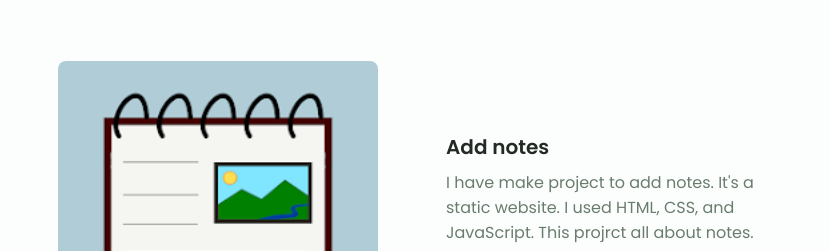
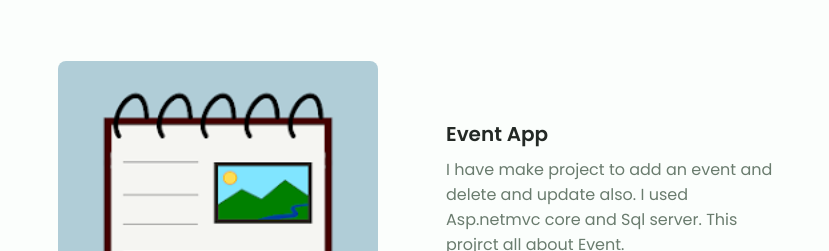
Before and after one commit to jha999/gautam.github.io, a plain HTML site: page index.html in a window 1280 px wide. Shown: the part 4568-4819 px from the top of the page, without its empty margins (226-1055 px from the left). Drawn offline with nearby package versions, Linux system fonts and the light colour scheme.

Commit message:
Update index.html

```diff
--- a/index.html
+++ b/index.html
@@ -503,10 +503,10 @@
                         <img src="notes.webp" alt="add notes" class="project__img" />
 
                         <div class="project__data">
-                            <h3 class="project__title">Add notes</h3>
-                            <p class="project__description">I have make project to add notes. It's a static
-                                website. I
-                                used HTML, CSS, and JavaScript. This projrct all about notes.</p>
+                            <h3 class="project__title">Event App</h3>
+                            <p class="project__description">I have make project to add an event and delete and update also.
+                                I
+                                used Asp.netmvc core and Sql server. This projrct all about Event.</p>
                             <a href="https://github.com/jha999" target="_blank"
                                 class="button button--flex button--small project__button">View
                                 <i class="uil uil-navigator button__icon"></i>
@@ -515,22 +515,19 @@
                     </div>
 
                     <!--==================== PROJECT 2 ====================-->
-                    <!-- <div class="project__content grid swiper-slide">
+      <!--           <div class="project__content grid swiper-slide">
                         <img src="assets/img/pokemon.jpeg" alt="marvel" class="project__img" />
 
                         <div class="project__data">
-                            <h3 class="project__title">Pokedesk</h3>
-                            <p class="project__description">I have developed this project Poke-Desk using React JS. In
-                                this
-                                project, I am using pokemon API. We can check all the
-                                information about any pokemon.
+                            <h3 class="project__title">Result Management Application</h3>
+                            <p class="project__description">I have developed this project Result Management Application using Angular JS.
                             </p>
                             <a href="https://shubhamchaurasia22.github.io/Pokemon/" target="_blank"
                                 class="button button--flex button--small project__button">View
                                 <i class="uil uil-navigator button__icon"></i>
                             </a>
                         </div>
-                    </div>  -->
+                    </div>   -->
 
                     <!--==================== PROJECT 3 ====================-->
                     <!-- <div class="project__content grid swiper-slide">
```
